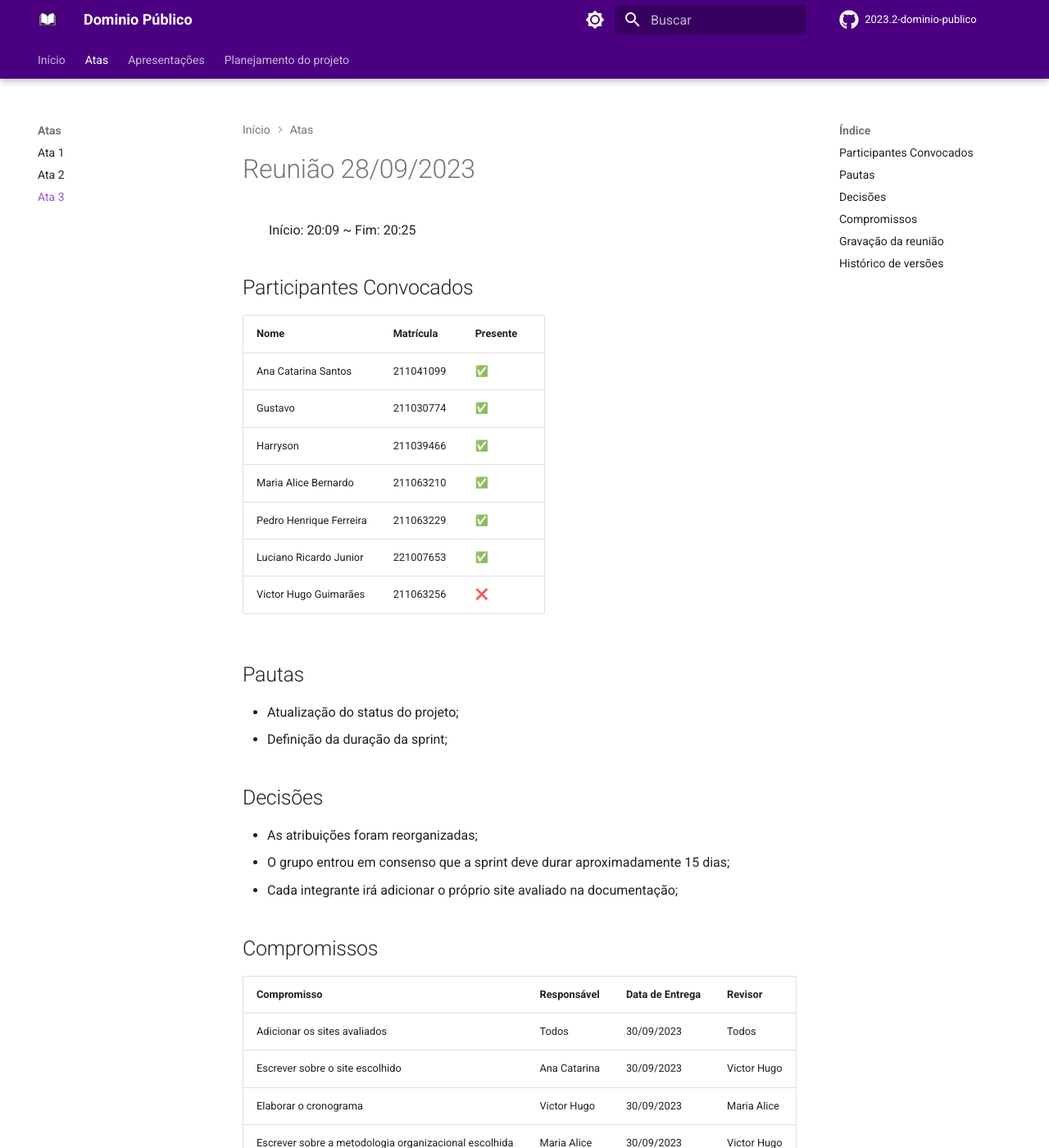
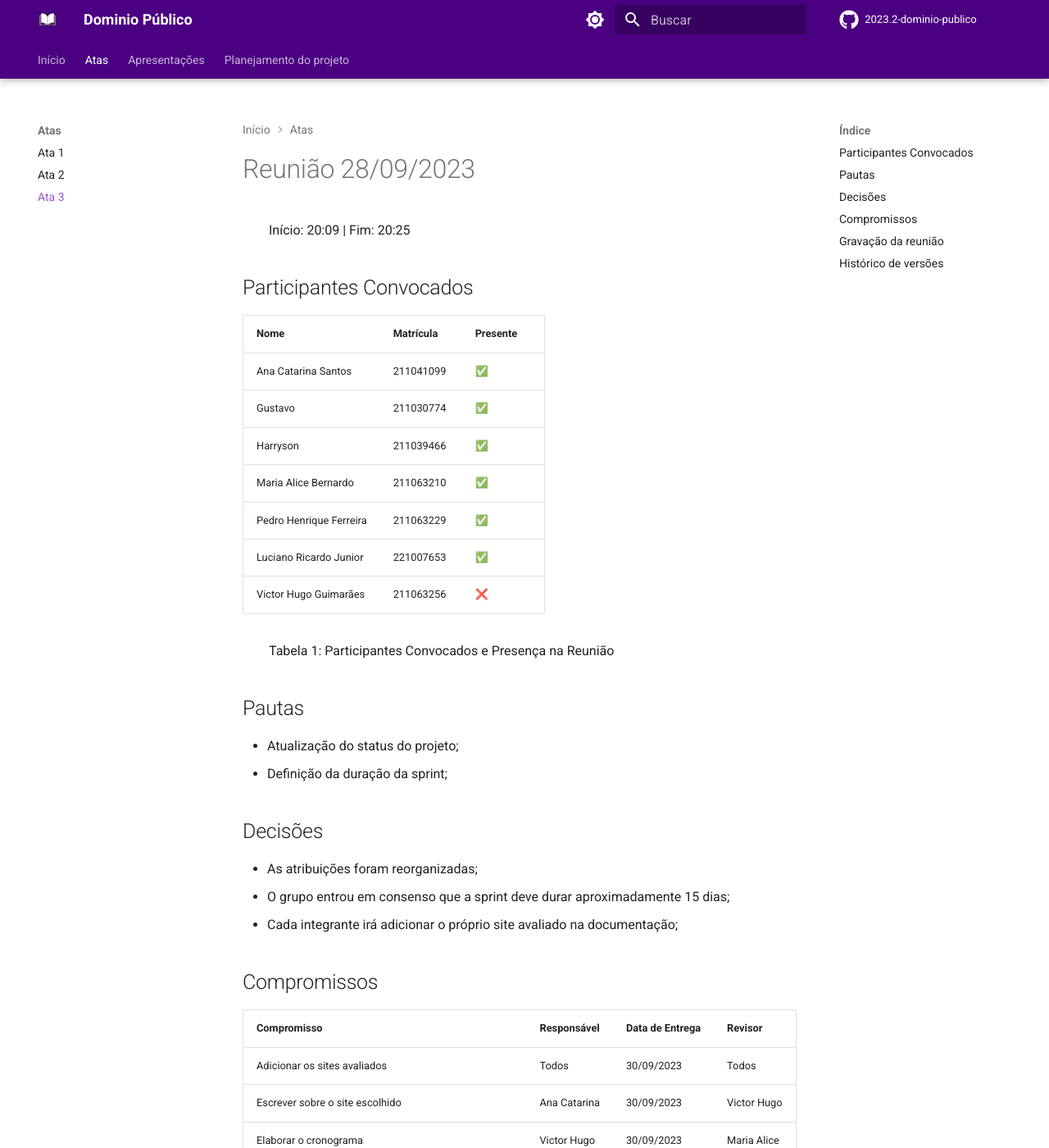
Before and after one commit to Interacao-Humano-Computador/2023.2-Dominio-Publico, an MkDocs documentation site: the page built from docs/atas/Ata_28-09-2023.md, in a window 1280 px wide and 1400 px high. Shown: the whole window at 82% size. Built offline with MkDocs 1.6.1 and Material for MkDocs 9.7.7, drawn with Linux system fonts in a browser that asks for light colours; comment, search, counter and statistics services are not loaded; some of the changed text lies outside the part shown.

Commit message:
alterando as tabelas

```diff
--- a/docs/atas/Ata_28-09-2023.md
+++ b/docs/atas/Ata_28-09-2023.md
@@ -1,5 +1,5 @@
 # Reunião 28/09/2023
-Início: 20:09 ~ Fim: 20:25
+Início: 20:09 | Fim: 20:25
 
 ## Participantes Convocados
 
@@ -18,9 +18,9 @@ Início: 20:09 ~ Fim: 20:25
   <tr><td>Luciano Ricardo Junior</td><td>221007653</td><td>✅</td></tr>
   <tr><td>Victor Hugo Guimarães</td><td>211063256</td><td>❌</td></tr>
 </table>
-
 </body>
 </html>
+Tabela 1: Participantes Convocados e Presença na Reunião
 
 ## Pautas
 
@@ -49,6 +49,7 @@ Início: 20:09 ~ Fim: 20:25
 </table>
 </body>
 </html>
+Tabela 2: Compromisso dos participantes decididos da reunião
 
 ## Gravação da reunião
 
```
